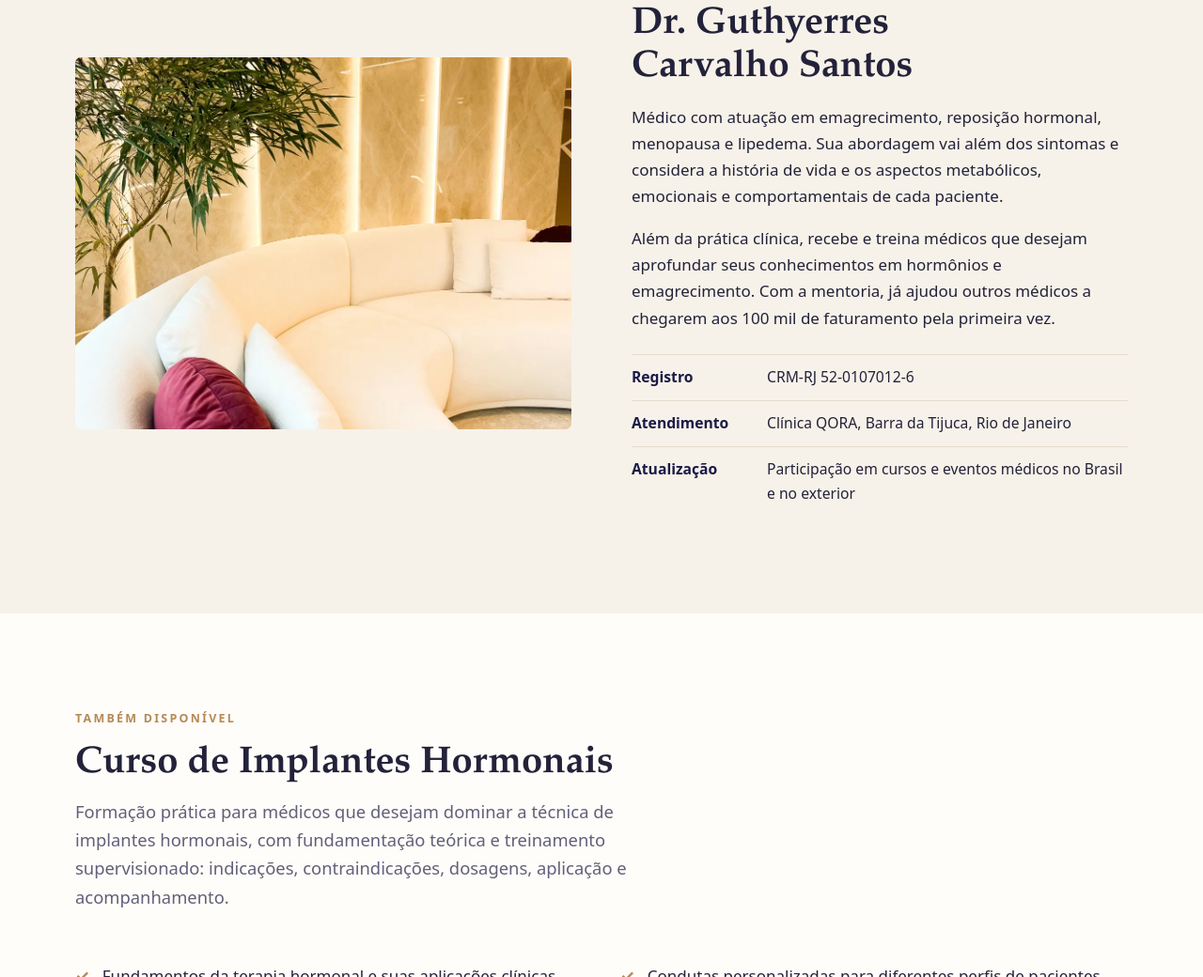
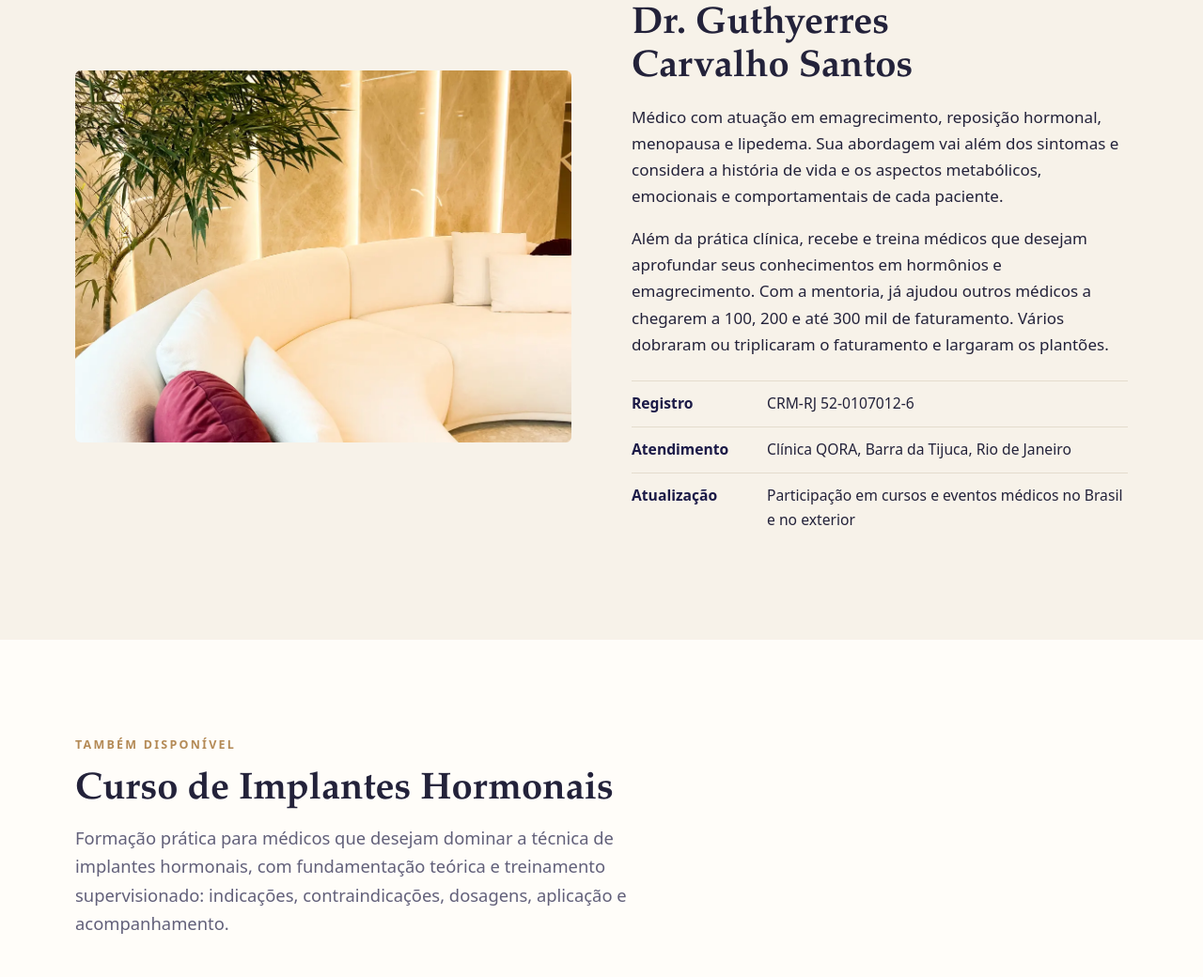
Before and after one commit to Guthyerrescs/mentoria, a plain HTML site: page index.html in a window 1280 px wide. Shown: the part 6205-7245 px from the top of the page at 94% size. Drawn offline with Linux system fonts and the light colour scheme.

Commit message:
Atualiza a frase de resultados dos mentorados
Co-Authored-By: Claude Fable 5.2 <noreply@anthropic.com>
Claude-Session: https://claude.ai/code/session_01Rg92Yc3zaKdutJW9pBQUDX

```diff
--- a/index.html
+++ b/index.html
@@ -300,7 +300,7 @@
         <span class="eyebrow">Quem é o mentor</span>
         <h2>Dr. Guthyerres Carvalho Santos</h2>
         <p style="margin-top:1rem">Médico com atuação em emagrecimento, reposição hormonal, menopausa e lipedema. Sua abordagem vai além dos sintomas e considera a história de vida e os aspectos metabólicos, emocionais e comportamentais de cada paciente.</p>
-        <p>Além da prática clínica, recebe e treina médicos que desejam aprofundar seus conhecimentos em hormônios e emagrecimento. Com a mentoria, já ajudou outros médicos a chegarem aos 100 mil de faturamento pela primeira vez.</p>
+        <p>Além da prática clínica, recebe e treina médicos que desejam aprofundar seus conhecimentos em hormônios e emagrecimento. Com a mentoria, já ajudou outros médicos a chegarem a 100, 200 e até 300 mil de faturamento. Vários dobraram ou triplicaram o faturamento e largaram os plantões.</p>
         <ul class="about-list">
           <li><strong>Registro</strong>CRM-RJ 52-0107012-6</li>
           <li><strong>Atendimento</strong>Clínica QORA, Barra da Tijuca, Rio de Janeiro</li>
```
